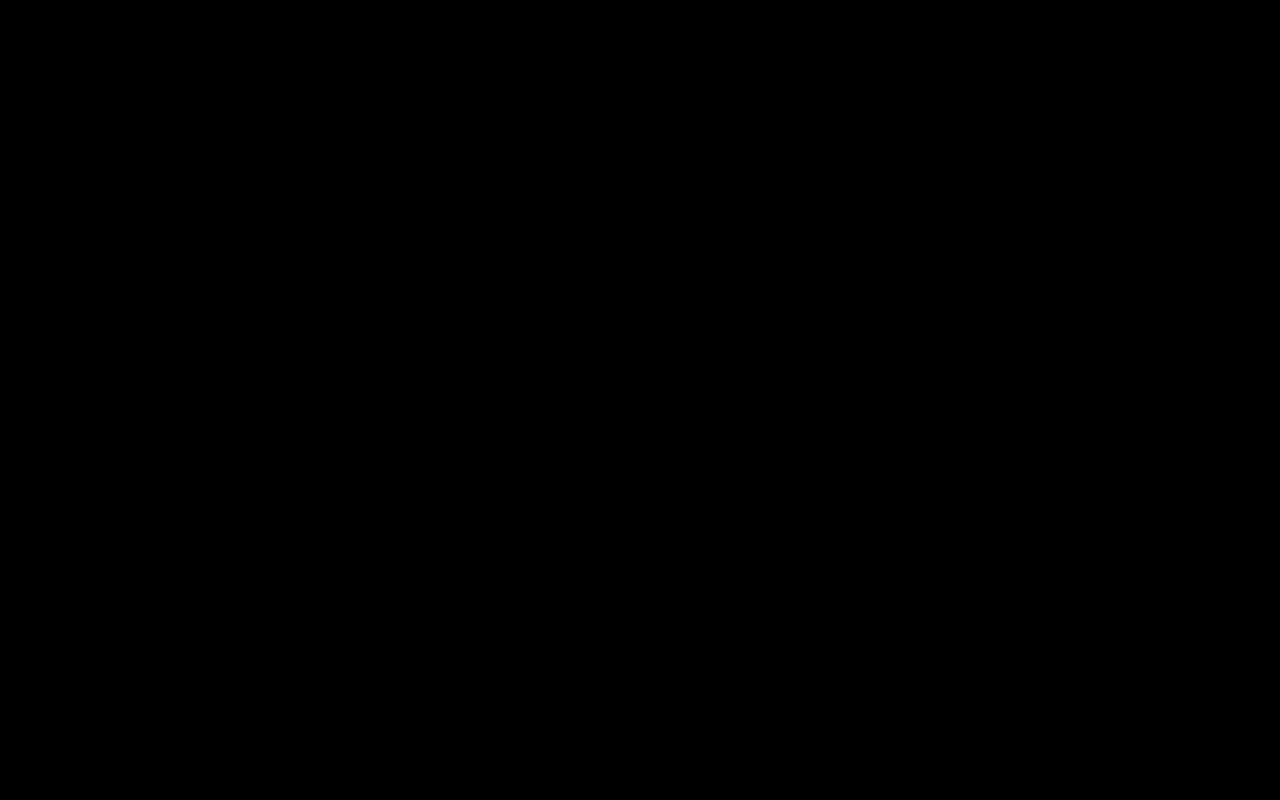
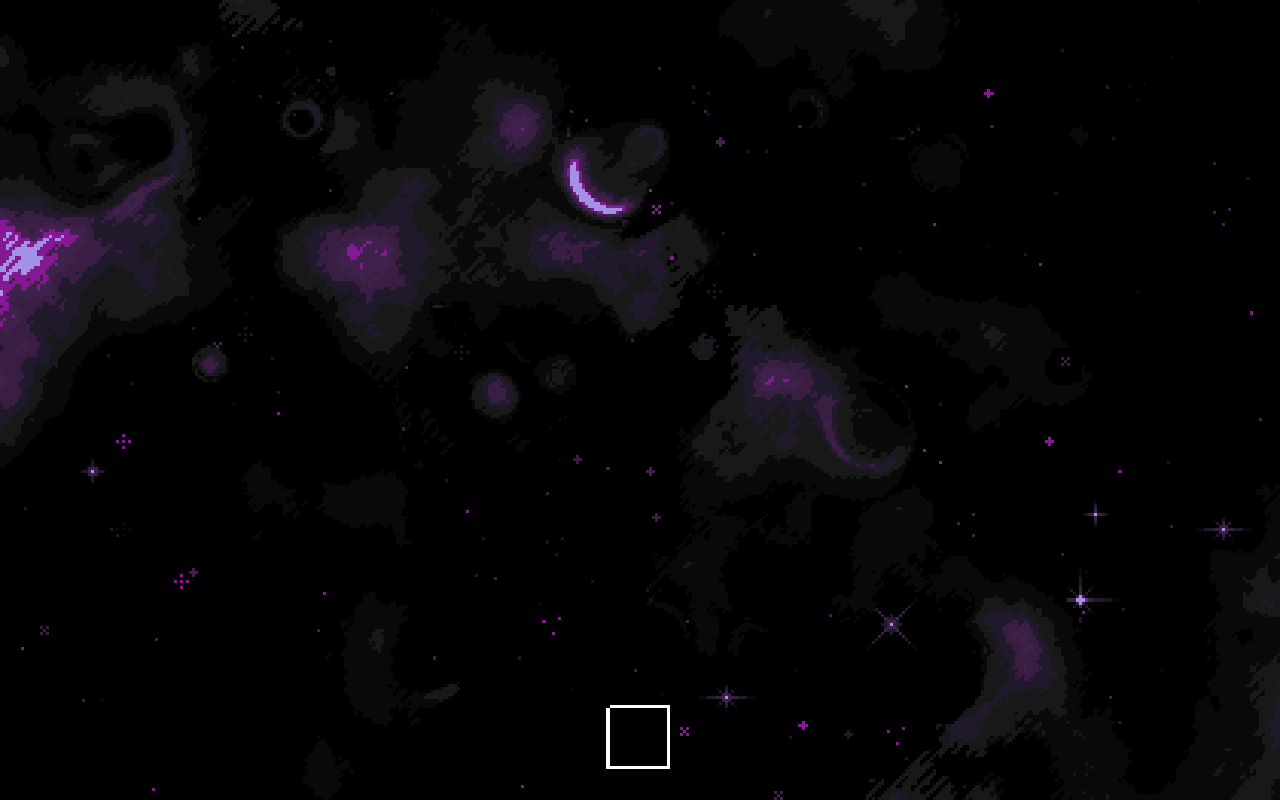
Before and after one commit to keasy9/galaxy-doom, a website built with Vite: page index.html in a window 1280 px wide. Built offline with nearby package versions, Linux system fonts and the light colour scheme.

Commit message:
базовая архитектура, игрок и стрельба

```diff
--- a/public/style.css
+++ b/public/style.css
@@ -6,8 +6,8 @@ body {
 }
 
 #app {
-    width: 100vw;
-    height: 100vh;
+    width: 100%;
+    height: 100%;
     overflow: hidden;
     display: flex;
     justify-content: center;
--- /dev/null
+++ b/src/declare.d.ts
@@ -0,0 +1,2 @@
+declare const ASSETS_DIR: string;
+globalThis.ASSETS_DIR = 'assets/'
--- /dev/null
+++ b/src/entities/Background.ts
@@ -0,0 +1,28 @@
+import {Entity} from "./Entity.ts";
+import Layer = Phaser.GameObjects.Layer;
+
+const BG_STARS = 'bg_stars.png';
+const BG_DUST = 'bg_dust.png';
+const BG_PLANETS = 'bg_planets.png';
+
+export class Background extends Entity {
+    protected layer: Layer;
+
+    preload() {
+        const { load } = this.scene;
+
+        load.image(BG_STARS, ASSETS_DIR + BG_STARS);
+        load.image(BG_DUST, ASSETS_DIR + BG_DUST);
+        load.image(BG_PLANETS, ASSETS_DIR + BG_PLANETS);
+    }
+
+    create() {
+        const { cameras, add } = this.scene;
+
+        this.layer = add.layer([
+            add.image(cameras.main.width / 2, cameras.main.height, BG_STARS).setOrigin(.5, 1),
+            add.image(cameras.main.width / 2, cameras.main.height, BG_DUST).setOrigin(.5, 1),
+            add.image(cameras.main.width / 2, cameras.main.height, BG_PLANETS).setOrigin(.5, 1),
+        ]);
+    }
+}
--- /dev/null
+++ b/src/entities/Bullet.ts
@@ -0,0 +1,46 @@
+import { Entity, TPhysicsObject } from "./Entity.ts";
+import {Scene} from "../scenes/Scene.ts";
+
+const BULLET_WIDTH = 2;
+const BULLET_HEIGHT = 6;
+const BULLET_SPEED = 500;
+
+export class Bullet extends Entity {
+    protected object: TPhysicsObject;
+
+    constructor(scene: Scene, protected x: number, protected y: number) {
+        super(scene);
+    }
+
+    create() {
+        const { physics, add } = this.scene;
+
+        this.object = add.rectangle(
+            this.x,
+            this.y,
+            BULLET_WIDTH,
+            BULLET_HEIGHT,
+        ) as TPhysicsObject;
+        physics.add.existing(this.object, false);
+
+        this.object.body.setVelocityY(-BULLET_SPEED);
+    }
+
+    update() {
+        const { physics } = this.scene;
+
+        if (
+            this.object.body.position.x < physics.world.bounds.x
+            || this.object.body.position.x > physics.world.bounds.width
+            || this.object.body.position.y < physics.world.bounds.y
+            || this.object.body.position.y > physics.world.bounds.height
+        ) {
+            this.destroy()
+        }
+    }
+
+    destroy() {
+        super.destroy();
+        this.object.destroy();
+    }
+}
--- /dev/null
+++ b/src/entities/Entity.ts
@@ -0,0 +1,27 @@
+import {Scene} from "../scenes/Scene.ts";
+
+export type TPhysicsObject = Phaser.GameObjects.GameObject & { body: Phaser.Physics.Arcade.Body};
+
+
+export abstract class Entity {
+    protected active = true;
+
+    constructor(protected scene: Scene) { }
+
+    init() {}
+
+    preload() {}
+
+    create() {}
+
+    // @ts-ignore
+    update(time: number, delta: number) {}
+
+    destroy() {
+        this.active = false;
+    }
+
+    isActive() {
+        return this.active;
+    }
+}
--- /dev/null
+++ b/src/entities/Player.ts
@@ -0,0 +1,63 @@
+import {Entity, TPhysicsObject} from "./Entity.ts";
+import {Bullet} from "./Bullet.ts";
+
+const PLAYER_SIZE = 20;
+const PLAYER_VELOCITY = 300;
+
+export class Player extends Entity {
+    protected object: TPhysicsObject;
+    protected inputs?: Phaser.Types.Input.Keyboard.CursorKeys & { fire?: Phaser.Input.Keyboard.Key};
+    protected firedOdd = true;
+
+    create() {
+        const { physics, add, cameras, input, time } = this.scene;
+
+        this.object = add.rectangle(
+            cameras.main.width / 2,
+            cameras.main.height - PLAYER_SIZE,
+            PLAYER_SIZE,
+            PLAYER_SIZE,
+        ) as TPhysicsObject;
+
+        physics.add.existing(this.object, false);
+
+        if (input.keyboard) {
+            this.inputs = input.keyboard.createCursorKeys();
+            this.inputs.fire = input.keyboard.addKey('space');
+        }
+
+        this.object.body.setCollideWorldBounds(true);
+
+        time.addEvent({
+            delay: 70, // ms
+            callback: this.fire,
+            callbackScope: this,
+            loop: true,
+        });
+    }
+
+    update() {
+        this.object.body.setVelocity(0);
+
+        if (this.inputs) {
+            if (this.inputs.left.isDown) this.object.body.setVelocityX(-PLAYER_VELOCITY);
+            else if (this.inputs.right.isDown) this.object.body.setVelocityX(PLAYER_VELOCITY);
+
+            if (this.inputs.up.isDown) this.object.body.setVelocityY(-PLAYER_VELOCITY);
+            else if (this.inputs.down.isDown) this.object.body.setVelocityY(PLAYER_VELOCITY);
+
+        }
+    }
+
+    fire() {
+        if (this.inputs && this.inputs.fire?.isDown) {
+            this.scene.addEntityToGroup(new Bullet(
+                this.scene,
+                this.object.body.x + (this.firedOdd ? 2 : PLAYER_SIZE - 2),
+                this.object.body.y + 2,
+            ), 'bullets');
+
+            this.firedOdd = !this.firedOdd;
+        }
+    }
+}
--- a/src/main.ts
+++ b/src/main.ts
@@ -1,26 +1,33 @@
 import { AUTO, Game, Scale,Types } from 'phaser';
-//import { Boot } from './scenes/Boot.ts';
-//import { Menu } from "./scenes/Menu.ts";
 import { Level } from "./scenes/Level.ts";
+
+import './declare.d.ts';
+
+const GAME_WIDTH = 420;
+const GAME_HEIGHT = window.innerHeight / (window.innerWidth / GAME_WIDTH);
 
 const config: Types.Core.GameConfig = {
     type: AUTO,
-    width: 420,
-    height: 270,
     parent: 'game-container',
     backgroundColor: '#000',
     disableContextMenu: true,
     pixelArt: true,
     roundPixels: true,
     scale: {
-        mode: Scale.ENVELOP,
+        mode: Scale.WIDTH_CONTROLS_HEIGHT,
         autoCenter: Scale.CENTER_BOTH,
+        width: GAME_WIDTH,
+        height: GAME_HEIGHT,
     },
-    scene: [
-        // Boot,
-        // Menu,
-        Level
-    ],
+    physics: {
+        default: 'arcade',
+        arcade: {
+            debug: true,
+            debugShowVelocity: false,
+            debugBodyColor: 0xffffff,
+        },
+    },
+    scene: [Level],
 };
 
 export default new Game(config);
--- a/src/scenes/Level.ts
+++ b/src/scenes/Level.ts
@@ -1,15 +1,15 @@
-import {Scene} from 'phaser';
+import {Scene} from "./Scene.ts";
+import {Background} from "../entities/Background.ts";
+import {Player} from "../entities/Player.ts";
+
+
 
 export class Level extends Scene {
+    protected readonly name: string = 'level';
+
     constructor() {
-        super('Level');
-    }
-
-    preload() {
-
-    }
-
-    create() {
-
+        super();
+        this.entities['background'] = new Background(this);
+        this.entities['player'] = new Player(this);
     }
 }
--- /dev/null
+++ b/src/scenes/Scene.ts
@@ -0,0 +1,68 @@
+import { Scene as PhaserScene } from "phaser";
+import { Entity } from "../entities/Entity.ts";
+
+export abstract class Scene extends PhaserScene {
+    protected abstract readonly name: string;
+    protected entities: Record<string, Entity> = {};
+    protected entityGroups: Record<string, Entity[]> = {};
+
+    constructor() {
+        super(self.name);
+    }
+
+    protected callEntities(method: string, ...args: any[]) {
+        for (const [_, entity] of Object.entries(this.entities)) {
+            // @ts-ignore
+            entity[method](...args);
+        }
+
+        for (const [_, entityGroup] of Object.entries(this.entityGroups)) {
+            // @ts-ignore
+            entityGroup.forEach(entity => entity[method](...args));
+        }
+    }
+
+    init() {
+        this.callEntities('init');
+    }
+
+    preload() {
+        this.callEntities('preload');
+    }
+
+    create() {
+        this.callEntities('create');
+    }
+
+    update(time: number, delta: number) {
+        for (const [key, entity] of Object.entries(this.entities)) {
+            if (!entity.isActive()) delete this.entities[key];
+        }
+
+        for (const [groupKey, entityGroup] of Object.entries(this.entityGroups)) {
+            // @ts-ignore
+            entityGroup.forEach((entity, index) => {
+                if (!entity.isActive()) delete this.entityGroups[groupKey][index];
+            });
+        }
+
+        this.callEntities('update', time, delta);
+    }
+
+    addEntity(entity: Entity, key: string) {
+        this.entities[key] = entity;
+
+        entity.init();
+        entity.preload();
+        entity.create();
+    }
+
+    addEntityToGroup(entity: Entity, groupKey: string) {
+        this.entityGroups[groupKey] ??= [];
+        this.entityGroups[groupKey].push(entity);
+
+        entity.init();
+        entity.preload();
+        entity.create();
+    }
+}
```
Also changed, not shown: src/scenes/Boot.ts (deleted, +0 -15 lines), src/scenes/Menu.ts (deleted, +0 -15 lines), README.md, public/assets/bg_dust.png (added), public/assets/bg_planets.png (added), public/assets/bg_stars.png (added).
